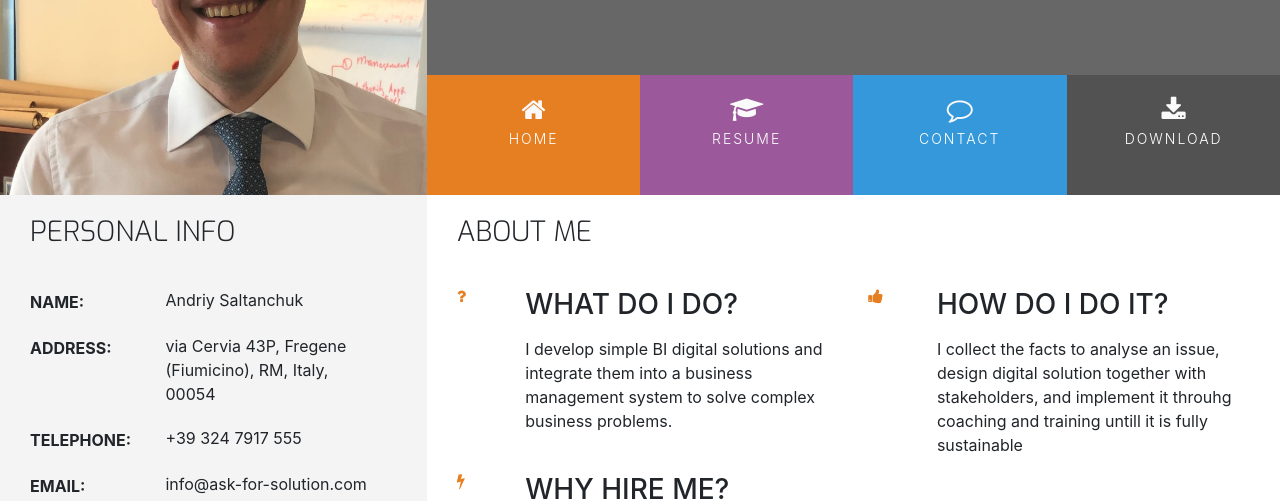
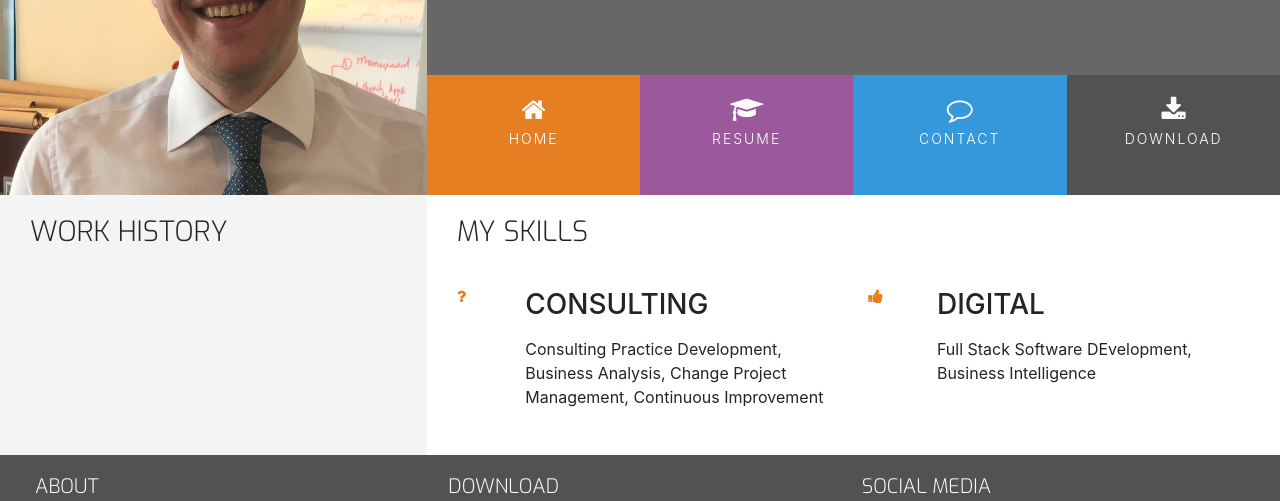
Before and after one commit to askfrsltn/andriysaltanchuk_cv, a plain HTML site: page resume.html in a window 1280 px wide. Shown: the part 174-675 px from the top of the page. Drawn offline with nearby package versions, Linux system fonts and the light colour scheme.

```diff
--- a/resume.html
+++ b/resume.html
@@ -57,63 +57,15 @@
                     <div class="row">
                         <div class="col-12">
                             <h3 class= "section-heading uppercase">
-                            Personal Info
+                            Work History
                             </h3>
-                        </div>
-                    </div>
-                    <div class="personal-info-item">
-                        <div class="key">
-                            <p class="uppercase">
-                                Name:
-                            </p>
-                        </div>
-                        <div class="value">
-                            <p>
-                                Andriy Saltanchuk
-                            </p>
-                        </div>
-                    </div>
-                    <div class="personal-info-item">
-                        <div class="key">
-                            <p class="uppercase">
-                                Address:
-                            </p>
-                        </div>
-                        <div class="value">
-                            <p>
-                                via Cervia 43P, Fregene (Fiumicino), RM, Italy, 00054
-                            </p>
-                        </div>
-                    </div>
-                    <div class="personal-info-item">
-                        <div class="key">
-                            <p class="uppercase">
-                                Telephone:
-                            </p>
-                        </div>
-                        <div class="value">
-                            <p>
-                                +39 324 7917 555
-                            </p>
-                        </div>
-                    </div>
-                    <div class="personal-info-item">
-                        <div class="key">
-                            <p class="uppercase">
-                                Email:
-                            </p>
-                        </div>
-                        <div class="value">
-                            <p>
-                                info@ask-for-solution.com
-                            </p>
                         </div>
                     </div>
                 </div>
                 <div class="col-md-8 bg-color-three-reasons section-column">
                     <div class="row">
                         <div class="col">
-                            <h3 class="section-heading uppercase">About me</h3>
+                            <h3 class="section-heading uppercase">My Skills</h3>
                         </div>
                     </div>
                     <div class="row">
@@ -123,9 +75,8 @@
                                     <i class="three-reason-icon fa fa-question" aria-hidden="true"></i>
                                 </div>
                                 <div class="col-10">
-                                    <h3 class="three-reason-heading uppercase">What do I do?</h3>
-                                    <p>I develop simple BI digital solutions and integrate them into a business
-                                    management system to solve complex business problems.</p>
+                                    <h3 class="three-reason-heading uppercase">Consulting</h3>
+                                    <p>Consulting Practice Development, Business Analysis, Change Project Management, Continuous Improvement</p>
                                 </div>
                             </div>
                         </div>
@@ -135,26 +86,12 @@
                                     <i class="three-reason-icon fa fa-thumbs-up" aria-hidden="true"></i>
                                 </div>
                                 <div class="col-10">
-                                    <h3 class="three-reason-heading uppercase">How do I do it?</h3>
-                                    <p>I collect the facts to analyse an issue, design digital solution
-                                    together with stakeholders, and implement it throuhg coaching and training
-                                    untill it is fully sustainable</p>
+                                    <h3 class="three-reason-heading uppercase">Digital</h3>
+                                    <p>Full Stack Software DEvelopment, Business Intelligence</p>
                                 </div>
                             </div>
                         </div>
-                        <div class="col-10 offset-1 offset-sm-0 col-sm-4 col-md-6">
-                            <div class="row">
-                                <div class="col-2">
-                                    <i class="three-reason-icon fa fa-bolt" aria-hidden="true"></i>
-                                </div>
-                                <div class="col-10">
-                                    <h3 class="three-reason-heading uppercase">Why hire me?</h3>
-                                    <p> Becasue I have more than 10 years of experience working on large change projects
-                                    for leading multinational corporate clients. I am a qualified full stack developer with
-                                    Business Intelligence Implementation pracical knolwedge and experience</p>
-                                </div>
-                            </div>
-                        </div>
+
                     </div>
                 </div>
            </div>
```
Also changed, not shown: 1 other file.
